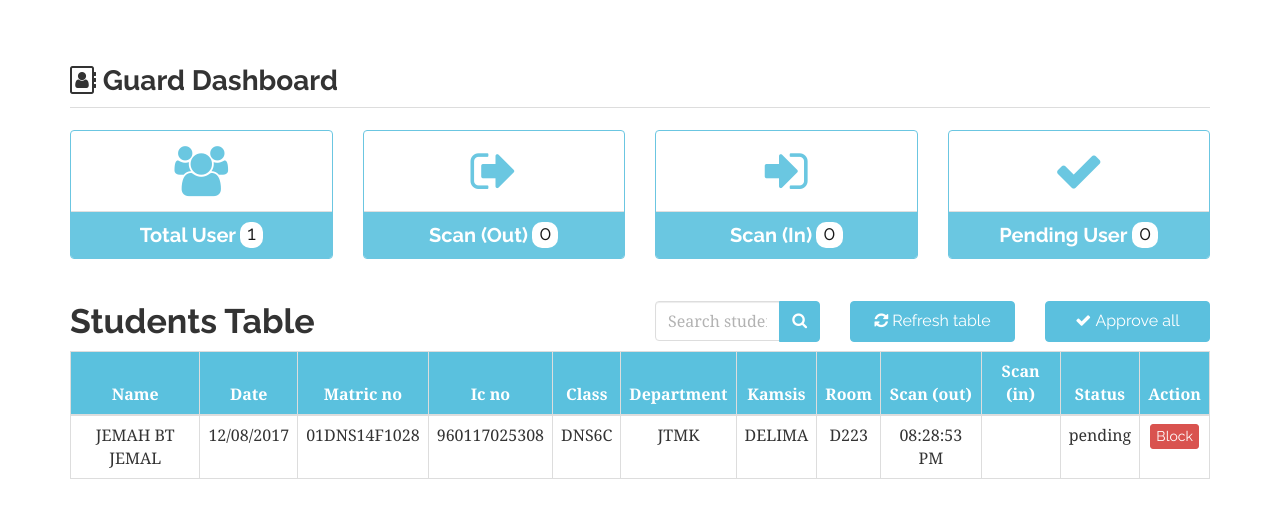
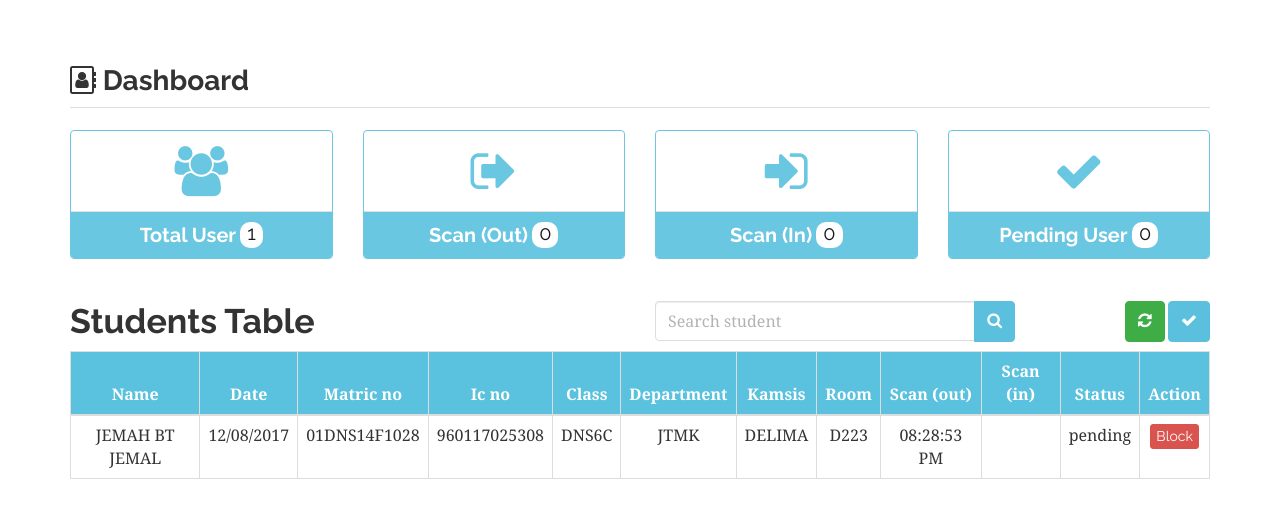
Before and after one commit to shafiqsaaidin/e-checkin, a PHP site: page /guard_dashboard.php in a window 1280 px wide. Shown: the part 67-585 px from the top of the page. Run offline with PHP 8.4, Linux system fonts and the light colour scheme; a user stored in the database is signed in; data comes from the database, SQL or seed files in the repository.

Commit message:
added guard view, refresh, approve and delete

```diff
--- a/guard_dashboard.php
+++ b/guard_dashboard.php
@@ -37,7 +37,7 @@
       </div>
       <div id="navbar" class="navbar-collapse collapse">
         <ul class="nav navbar-nav navbar-right">
-          <li class="active"><a href="guard_dashboard.php"><i class="fa fa-address-book-o" aria-hidden="true"></i>&nbspDashboard</a></li>
+          <li class="active"><a href="admin_dashboard.php"><i class="fa fa-address-book-o" aria-hidden="true"></i>&nbspDashboard</a></li>
           <li class="dropdown">
             <a class="dropdown-toggle" data-toggle="dropdown" href="#"><i class="fa fa-user-circle-o" aria-hidden="true"></i>&nbsp<?php echo $_SESSION['login_user']; ?>
             <span class="caret"></span></a>
@@ -52,7 +52,7 @@
 
   <!-- ### Main content ### -->
   <div class="container">
-    <h3 class="page-header"><i class="fa fa-address-book-o" aria-hidden="true"></i>&nbspGuard Dashboard</h3>
+    <h3 class="page-header"><i class="fa fa-address-book-o" aria-hidden="true"></i>&nbspDashboard</h3>
     <div id="dashboard">
       <div class="row placeholders">
         <div class="col-sm-3">
@@ -95,7 +95,7 @@
               <i class="fa fa-sign-in" aria-hidden="true"></i>
             </div>
             <div class="panel-footer">
-              <h4>Scan (In)</h4>
+              <h4><a data-toggle="modal" data-target="#scan_in">Scan (In)</a></h4>
               <span class="badge">
                 <?php
                   $total = mysqli_query($conn, "SELECT count(masuk) as total FROM public WHERE keluar!='' AND masuk!='' AND tarikh=date_format(now(), '%d/%m/%Y')");
@@ -132,7 +132,7 @@
       </div>
       <div class="col-md-6">
         <div class="row">
-          <div class="col-md-4">
+          <div class="col-md-8">
             <div class="input-group information">
               <input type="text" class="form-control" placeholder="Search student" id="search_field">
               <div class="input-group-btn">
@@ -143,12 +143,12 @@
             </div>
           </div>
           <div class="col-md-4">
-            <button type="button" class="btn btn-info btn-block information" onclick="window.location.reload()"><i class="fa fa-refresh" aria-hidden="true"></i> Refresh table</button>
-          </div>
-          <div class="col-md-4">
-            <form action="<?php echo htmlspecialchars($_SERVER['PHP_SELF']); ?>" method="post">
-              <button type="submit" class="btn btn-info btn-block information" name="approve"><i class="fa fa-check" aria-hidden="true"></i>&nbspApprove all</button>
-            </form>
+            <div class="btn-group pull-right">
+              <form action="<?php echo htmlspecialchars($_SERVER['PHP_SELF']); ?>" method="post">
+                <button type="button" class="btn btn-success information" onclick="window.location.reload()"><i class="fa fa-refresh" aria-hidden="true"></i></button>
+                <button type="submit" class="btn btn-info information" name="approve"><i class="fa fa-check" aria-hidden="true"></i></button>
+              </form>
+            </div>
           </div><br>
         </div>
       </div>
@@ -198,11 +198,69 @@
                         </td>";
                   echo "</tr>";
                 }
-                mysqli_close($conn);
+                //mysqli_close($conn);
               ?>
             </tbody>
         </table>
     </div>
   </div>
+
+  <!-- Modal -->
+  <div id="scan_in" class="modal fade" role="dialog">
+    <div class="modal-dialog modal-lg">
+
+      <!-- Modal content-->
+      <div class="modal-content">
+        <div class="modal-header">
+          <button type="button" class="close" data-dismiss="modal">&times;</button>
+          <h4 class="modal-title">Modal Header</h4>
+        </div>
+        <div class="modal-body">
+          <div class="table-responsive">
+            <table class="table table-bordered">
+              <thead>
+                <tr class="table-bg">
+                  <th>Name</th>
+                  <th>Date</th>
+                  <th>Matric no</th>
+                  <th>Kamsis</th>
+                  <th>Room</th>
+                  <th>Scan (out)</th>
+                  <th>Scan (in)</th>
+                  <th>Status</th>
+                </tr>
+              </thead>
+                <tbody>
+                  <?php
+                      $sql = "SELECT nama, tarikh, no_matrik, user.ic, kelas, jabatan, kamsis, no_bilik, keluar, masuk, status
+                      FROM user JOIN public ON user.ic = public.ic WHERE keluar!='' AND masuk!='' AND tarikh=date_format(now(), '%d/%m/%Y') ORDER BY masuk DESC";
+                      $result = mysqli_query($conn,$sql);
+
+                      while ($row = mysqli_fetch_array($result)) {
+                      echo "<tr>";
+                      echo "<td>" . $row['nama'] . "</td>";
+                      echo "<td>" . $row['tarikh'] . "</td>";
+                      echo "<td>" . $row['no_matrik'] . "</td>";
+                      echo "<td>" . $row['kamsis'] . "</td>";
+                      echo "<td>" . $row['no_bilik'] . "</td>";
+                      echo "<td>" . $row['keluar'] . "</td>";
+                      echo "<td>" . $row['masuk'] . "</td>";
+                      echo "<td>" . $row['status'] . "</td>";
+                      echo "</tr>";
+                    }
+                  ?>
+                </tbody>
+            </table>
+          </div>
+        </div>
+        <div class="modal-footer">
+          <button type="button" class="btn btn-default" data-dismiss="modal">Close</button>
+        </div>
+      </div>
+    </div>
+  </div>
 </body>
-<?php require 'footer.php'; ?>
+<?php
+  mysqli_close($conn);
+  require 'footer.php';
+?>
```
